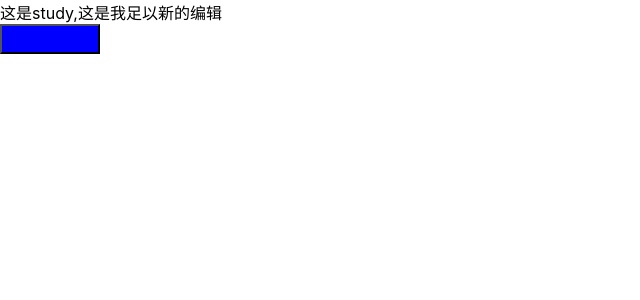
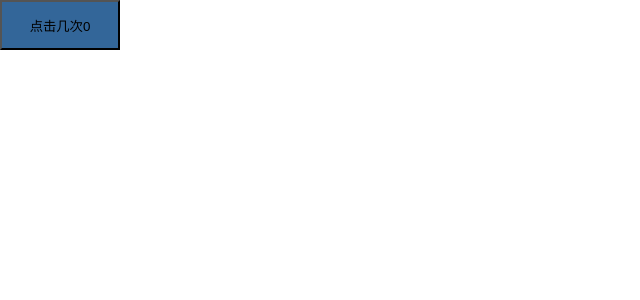
Before and after one commit to cjyiz/cjyiz-react-ts-study, a React (Create React App) app: page / in a window 1280 px wide. Shown: the top 300 px of the page, without its empty margins (0-640 px from the left). Built offline with nearby package versions, Linux system fonts and the light colour scheme.

Commit message:
test: test

```diff
--- a/src/App.js
+++ /dev/null
@@ -1,23 +0,0 @@
-import React from 'react';
-import logo from './logo.svg';
-import './App.css';
-import DomToImg from './components/DomToImg/index'
-import HtmlToImg from './components/htmlToImg.tsx'
-// import domtoimage from 'dom-to-image';
-function App() {
-  // const node = document.getElementById('poster')
-  // domtoimage.toPng(node).then((res)=>{
-  //   console.log('这是生成的图片',res)
-  // })
-  return (
-    <div className="App">
-      {/* <div className='cjyiz' id='poster'>
-      </div> */}
-      这是study,这是我足以新的编辑
-      <HtmlToImg />
-      {/* <DomToImg /> */}
-    </div>
-  );
-}
-
-export default App;
--- /dev/null
+++ b/src/App.tsx
@@ -0,0 +1,21 @@
+import React, { useEffect, useState, useCallback } from "react";
+import logo from "./logo.svg";
+import "./App.css";
+// import {CuseCallBack} from './components/Study/CuseCallBack'
+import {CuseRef1} from './components/Study/useRef/1'
+// import DomToImg from './components/DomToImg/index'
+// import HtmlToImg from './components/htmlToImg.tsx'
+// import domtoimage from 'dom-to-image';
+function App() {
+  return (
+    <>
+      <div>
+        <title>react Study</title>
+        <CuseRef1 />
+        {/* <CuseCallBack/> */}
+      </div>
+    </>
+  );
+}
+
+export default App;
--- /dev/null
+++ b/src/components/Study/CuseCallBack.tsx
@@ -0,0 +1,20 @@
+import React, { FC, useCallback, useState } from "react";
+
+export const CuseCallBack: FC = () => {
+  const [count, setCount] = useState(0);
+  const handleClick = () => {
+    cjyiz()
+    setCount((count) => count + 1);
+  };
+  const cjyiz = useCallback(() => {
+    console.log("计算一个高度",count);
+  }, [count]);
+  return (
+    <>
+      <div>
+        <h1>react useCallback{count}</h1>
+        <button onClick={handleClick}></button>
+      </div>
+    </>
+  );
+};
--- /dev/null
+++ b/src/components/Study/useRef/1.tsx
@@ -0,0 +1,30 @@
+import React, { FC, useEffect, useState, useRef } from "react";
+export const CuseRef1: FC = () => {
+  const [count, setCount] = useState(0);
+  const [color, setColor] = useState("red");
+  const cjyiz = useRef(0);
+  useEffect(() => {
+    cjyiz.current = count;
+    console.log("最新的嘛？", cjyiz.current, color, count);
+  }, [count]);
+  const handleClick = () => {
+    //   这里记录的就是当前的count
+    cjyiz.current = count;
+    setCount((count) => count + 1);
+    setColor("blue");
+    console.log("真的", cjyiz.current, count);
+  };
+  cjyiz.current = count;
+  console.log("外面", cjyiz.current, count);
+
+  return (
+    <>
+      <div>
+        <title>react useRef </title>
+        <button className="btn" onClick={handleClick}>
+          点击几次{count}
+        </button>
+      </div>
+    </>
+  );
+};
--- a/src/index.css
+++ b/src/index.css
@@ -9,3 +9,8 @@ code {
   font-family: source-code-pro, Menlo, Monaco, Consolas, 'Courier New',
     monospace;
 }
+.btn{
+  height: 50px;
+  width: 120px;
+  background-color: #369;
+}
```
Also changed, not shown: src/cc.js (added, +31 -0 lines).
